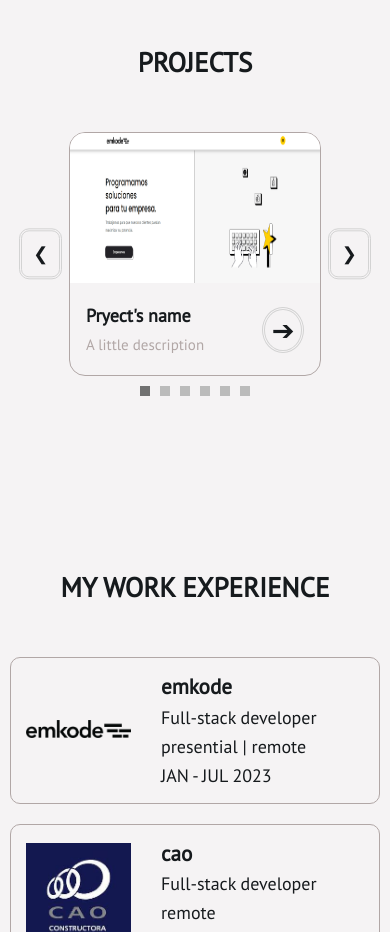
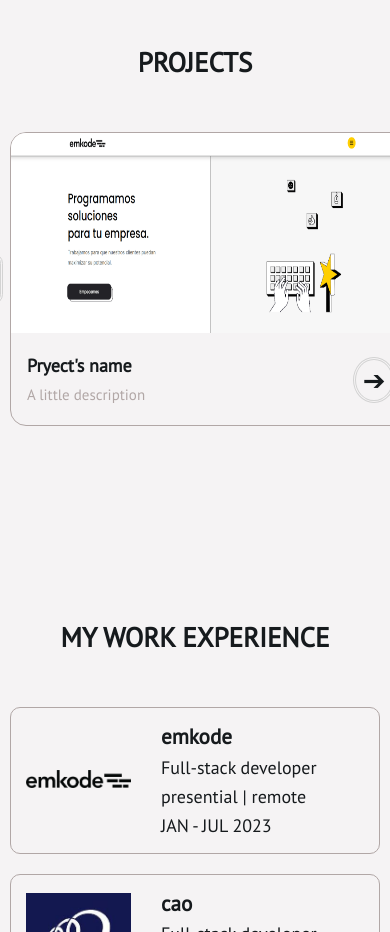
Before and after one commit to Isai199/my-porfolio, an Angular app in the folder my-porfolio/: page / in a window 390 px wide. Shown: the part 1440-2372 px from the top of the page. Built offline with nearby package versions, Linux system fonts and the light colour scheme.

Commit message:
UPDATE(home): implemente una directiva con la funcionalidad de un slider, en project de home, para mover solo los sliders

```diff
--- a/my-porfolio/src/app/app.component.html
+++ b/my-porfolio/src/app/app.component.html
@@ -31,13 +31,14 @@
     <h2 class="uppercase">projects</h2>
 
     <!-- TODO: En algunos puntos de pantalla hay desbordamiento y se muestran tre proyectos en lugar de dos pro ejemplo -->
-    <ul class="slider">
-        <li class="overflow-hidden" *ngFor="let project of projects.slice(currentIndex, currentIndex + visibleProjects)">
+    <ul class="slider" appSlider [items]="projects">
+        <!-- <li class="overflow-hidden" *ngFor="let project of projects.slice(currentIndex, currentIndex + visibleProjects)"> -->
+        <li class="overflow-hidden" *ngFor="let project of projects">
             <article>
-                <img src="{{ project.image }}" alt="hero de emkode" [width]="imageWidth" [height]="imageHeight" priority>
+                <img [src]="project.image" alt="hero de emkode" [width]="imageWidth" [height]="imageHeight" priority>
                 <div>
                     <div class="text-left overflow-hidden">
-                        <p><strong>{{ project.name }}</strong>
+                        <p><strong >{{ project.name }}</strong>
                         </p>
                         <span class="text-grey-muted">
                             <small>
@@ -52,15 +53,15 @@
             </article>
         </li>
         <!-- TOODO: Esconder los botones, en pantallas chicas -->
-        <button class="arrow left" (click)="previousSlide()">&#10094;</button>
-        <button class="arrow right" (click)="nextSlide()">&#10095;</button>
+        <button class="arrow left prev-btn">&#10094;</button>
+        <button class="arrow right next-btn">&#10095;</button>
 
-        <div class="dots">
+        <!-- <div class="dots">
             <span *ngFor="let i of generateDotArray(); let idx = index"
                 class="dot"
                 [class.active]="idx === numDots"
                 (click)="goToSlide(idx)"></span>
-        </div>
+        </div> -->
     </ul>
 </section>
 <section class="experience mx-auto max-w-8x1 text-center">
--- a/my-porfolio/src/app/app.component.ts
+++ b/my-porfolio/src/app/app.component.ts
@@ -6,12 +6,13 @@ import { PopupService } from "./popup.service";
 import { FooterComponent } from "./footer/footer.component";
 import { NgFor, NgIf, NgOptimizedImage } from '@angular/common';
 import { Project } from './project';
+import { SliderDirective } from './slider.directive';
 
 @Component({
   selector: 'app-root',
   standalone: true,
   providers: [PopupService],
-  imports: [RouterOutlet, PopupComponent, NavbarComponent, FooterComponent, NgFor, NgIf, NgOptimizedImage],
+  imports: [RouterOutlet, PopupComponent, NavbarComponent, FooterComponent, NgFor, NgIf, NgOptimizedImage, SliderDirective],
   templateUrl: './app.component.html',
   styleUrl: './app.component.css'
 })
@@ -136,78 +137,76 @@ export class AppComponent {
     },
   ];
 
-  currentIndex = 0;
-  visibleProjects = 3;
-  intervalId: any;
+
+
   imageWidth = 400;
   imageHeight = 200;
   numDots = 0;
 
-  // TODO: Analizar este codigo, para ver si se quita o se queda, de momento muestra el modal o popup.
   constructor(public popup: PopupService) {}
 
-  ngOnInit() {
-    this.updateVisibleProjects();
-    //this.startAutoSlide();
-  }
+  // ngOnInit() {
+  //   this.updateVisibleProjects();
+  //   //this.startAutoSlide();
+  // }
 
-  @HostListener('window:resize', ['$event'])
-  onResize() {
-    this.updateVisibleProjects();
-  }
+  // @HostListener('window:resize', ['$event'])
+  // onResize() {
+  //   this.updateVisibleProjects();
+  // }
 
   // FIXME: Al cambiar de tamano de la pantalla, no siempre vuelve a mostrar todos los proyectos.
-  updateVisibleProjects() {
-    const width = window.innerWidth;
-    if (width < 600) {
-      this.visibleProjects = 1;
-      this.imageWidth = 250;
-      this.imageHeight = 150;
-    } else if(width >= 600 && width < 900) {
-      this.visibleProjects = 2;
-      this.imageWidth = 250;
-      this.imageHeight = 150;
-    } else {
-      this.visibleProjects = 3;
-      this.imageWidth = 400;
-      this.imageHeight = 200;
-    }
-  }
+  // updateVisibleProjects() {
+  //   const width = window.innerWidth;
+  //   if (width < 600) {
+  //     this.visibleProjects = 1;
+  //     this.imageWidth = 250;
+  //     this.imageHeight = 150;
+  //   } else if(width >= 600 && width < 900) {
+  //     this.visibleProjects = 2;
+  //     this.imageWidth = 250;
+  //     this.imageHeight = 150;
+  //   } else {
+  //     this.visibleProjects = 3;
+  //     this.imageWidth = 400;
+  //     this.imageHeight = 200;
+  //   }
+  // }
 
-  ngOnDestroy() {
-    clearInterval(this.intervalId);
-  }
+  // ngOnDestroy() {
+  //   clearInterval(this.intervalId);
+  // }
 
   // TODO: arrglar el bug, de que se muestran de manera aleatoria los items o proyectos
   // TODO: Analizar si los proyectos, deben mostrarse de manera aleatoria
-  startAutoSlide() {
-    this.intervalId = setInterval(() => {
-      this.nextSlide();
-    }, 3000);
-  }
+  // startAutoSlide() {
+  //   this.intervalId = setInterval(() => {
+  //     this.nextSlide();
+  //   }, 3000);
+  // }
 
   // NOTE: AL parecer el slider funciona bien con 6 items o proyectos
-  nextSlide() {
-    this.currentIndex = (this.currentIndex + this.visibleProjects) % this.projects.length;
-  }
+  // nextSlide() {
+  //   this.currentIndex = (this.currentIndex + this.visibleProjects) % this.projects.length;
+  // }
 
-  previousSlide() {
-    this.currentIndex = (this.currentIndex - this.visibleProjects + this.projects.length) % this.projects.length;
-  }
+  // previousSlide() {
+  //   this.currentIndex = (this.currentIndex - this.visibleProjects + this.projects.length) % this.projects.length;
+  // }
 
-  goToSlide(index: number) {
-    this.currentIndex = index * this.visibleProjects;
-  }
+  // goToSlide(index: number) {
+  //   this.currentIndex = index * this.visibleProjects;
+  // }
 
-  getDotCount(): number {
-    this.numDots = Math.floor(this.currentIndex / this.visibleProjects);
-    return Math.ceil(this.projects.length / this.visibleProjects);
-  }
+  // getDotCount(): number {
+  //   this.numDots = Math.floor(this.currentIndex / this.visibleProjects);
+  //   return Math.ceil(this.projects.length / this.visibleProjects);
+  // }
 
-  generateDotArray(): number[] {
-    let newArray = Array(this.getDotCount());
-    return newArray;
-  }
+  // generateDotArray(): number[] {
+  //   let newArray = Array(this.getDotCount());
+  //   return newArray;
+  // }
 }
 
 // TODO: las interfaces, hay que declararlas en un archivo diferente con el comando de angular
--- /dev/null
+++ b/my-porfolio/src/app/slider.directive.ts
@@ -0,0 +1,70 @@
+import { Directive, ElementRef, HostListener, Input, Renderer2, AfterViewInit  } from '@angular/core';
+
+@Directive({
+  selector: '[appSlider]',
+  standalone: true
+})
+export class SliderDirective {
+
+  // TODO:
+  // 1. Implementar los dots aqui, y que sean opcionales.
+  // 2. En el slider de home, no es responsivo, hacer que detecte el tamano de la venta y ajustar 'visibleItems' en base a ello
+  // 3. Implementar la funcionalidad de 'solo' mover los slider al popup para mover las imagenes
+
+  @Input() items: any[] = [];
+  @Input() imageWidth = 400;
+  @Input() imageHeight = 200;
+  private prevButton: HTMLElement | null = null;
+  private nextButton: HTMLElement | null = null;
+  private slideCount = 0;
+  private currentIndex = 0;
+  private visibleItems = 3;
+
+  numDots = 0;
+
+
+  constructor(private el: ElementRef, private renderer: Renderer2) { }
+
+  ngOnInit() {
+    this.slideCount = this.items.length;
+    this.showSlide(this.currentIndex);
+  }
+
+  ngAfterViewInit() {
+    this.prevButton = this.el.nativeElement.querySelector('.prev-btn');
+    this.nextButton = this.el.nativeElement.querySelector('.next-btn');
+
+    if (this.prevButton) {
+      this.renderer.listen(this.prevButton, 'click', () => this.previousSlide());
+    }
+
+    if (this.nextButton) {
+      this.renderer.listen(this.nextButton, 'click', () => this.nextSlide());
+    }
+  }
+
+  nextSlide() {
+    this.currentIndex = (this.currentIndex + this.visibleItems) % this.slideCount;
+    if (this.currentIndex + this.visibleItems > this.slideCount) {
+      this.currentIndex = this.slideCount - this.visibleItems;
+    }
+    this.showSlide(this.currentIndex);
+  }
+
+  previousSlide() {
+    this.currentIndex = (this.currentIndex - this.visibleItems + this.items.length) % this.items.length;
+    this.showSlide(this.currentIndex);
+  }
+
+  showSlide(startIndex: number) {
+    const slideElements = this.el.nativeElement.querySelectorAll('li'); // TODO: checar si 'li' element afecta en el popup, en home si funciona
+    slideElements.forEach((slide: any, i: number) => {
+      if (i >= startIndex && i < startIndex + this.visibleItems) {
+        this.renderer.setStyle(slide, 'display', 'block');
+      } else {
+        this.renderer.setStyle(slide, 'display', 'none');
+      }
+    });
+  }
+
+}
```
Also changed, not shown: 2 other files (tests, documents, lock files or other folders).
